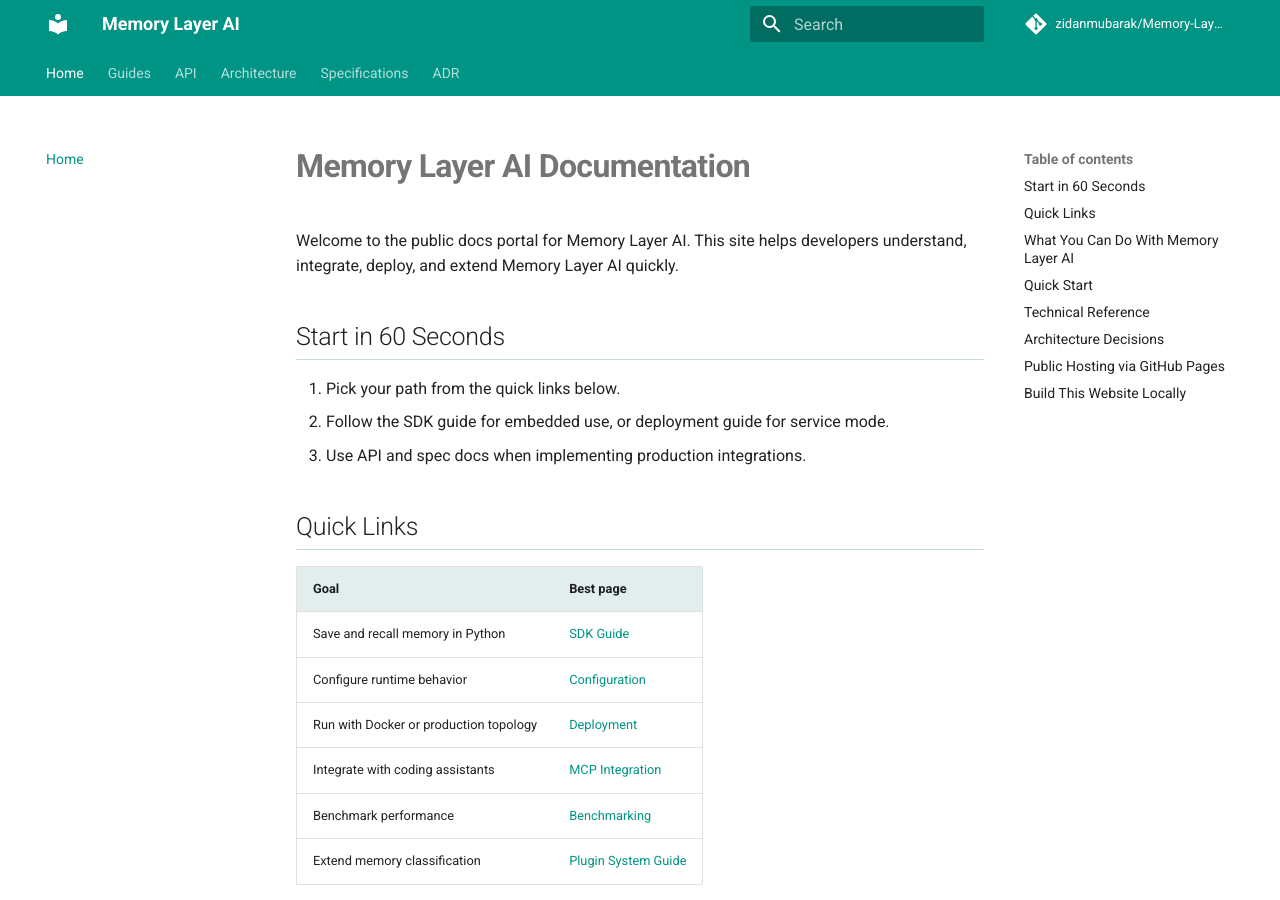
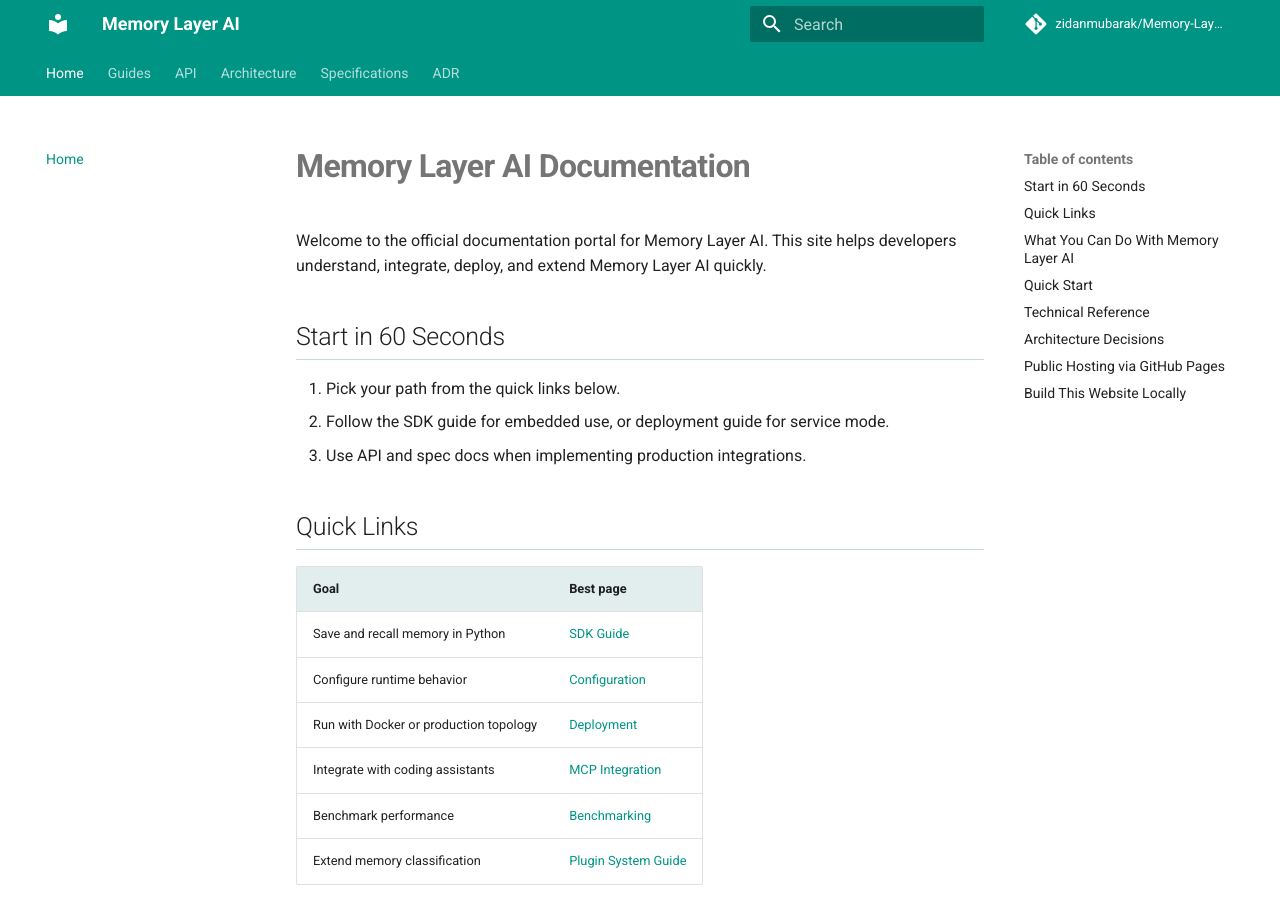
Before and after one commit to zidanmubarak/Memory-Vault-AI, an MkDocs documentation site: the page built from docs/index.md, in a window 1280 px wide and 900 px high. Built offline with MkDocs 1.6.1 and Material for MkDocs 9.7.7, drawn with Linux system fonts in a browser that asks for light colours; comment, search, counter and statistics services are not loaded.

```diff
--- a/docs/index.md
+++ b/docs/index.md
@@ -1,6 +1,6 @@
 # Memory Layer AI Documentation
 
-Welcome to the public docs portal for Memory Layer AI.
+Welcome to the official documentation portal for Memory Layer AI.
 This site helps developers understand, integrate, deploy, and extend Memory Layer AI quickly.
 
 ## Start in 60 Seconds
```
